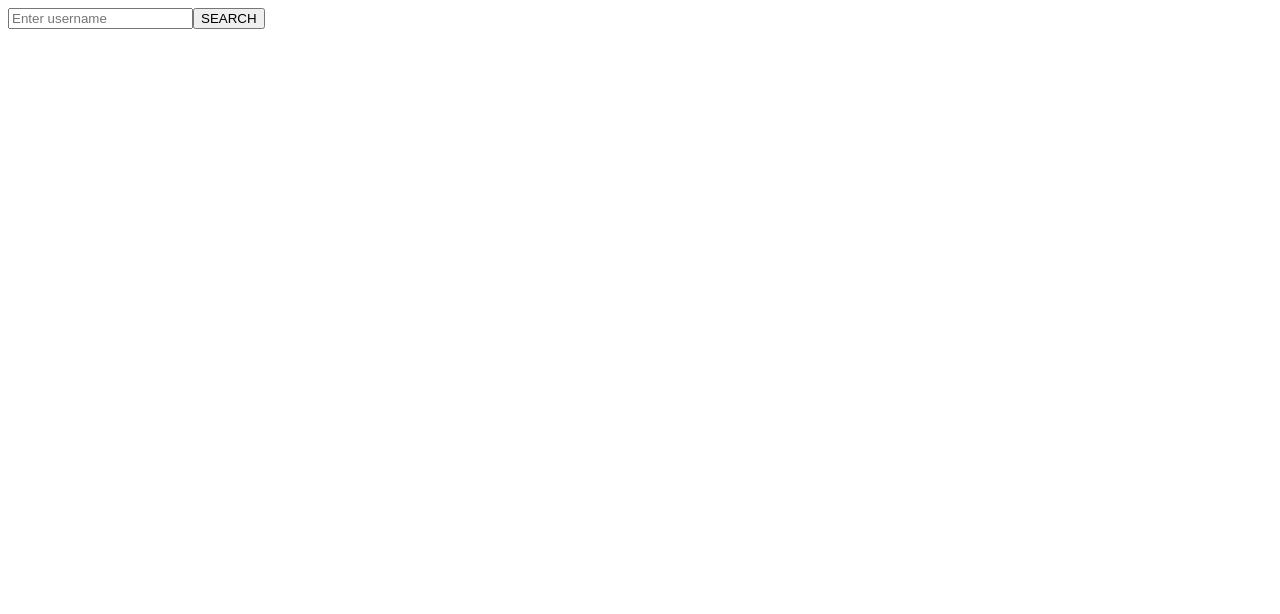
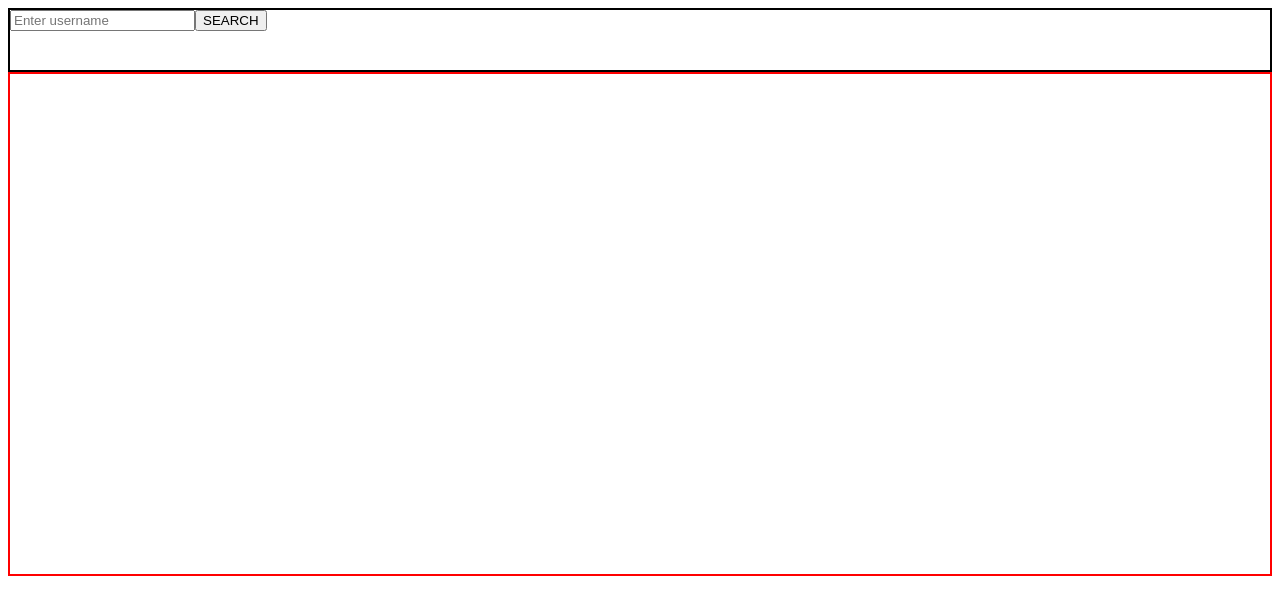
Before and after one commit to mdyasinreza1510/GH-PROFILE-FINDER, a React (Vite) app in the folder FIND-GITHUB-PROFILE/: page / in a window 1280 px wide. Shown: the top 614 px of the page. Built offline with nearby package versions, Linux system fonts and the light colour scheme.

Commit message:
adding cards

```diff
--- /dev/null
+++ b/FIND-GITHUB-PROFILE/src/Herosection.css
@@ -0,0 +1,8 @@
+.input-box{
+    border: 2px solid black;
+    height: 60px;
+}
+.main-box{
+    border: 2px solid red;
+    height: 500px;
+}
--- a/FIND-GITHUB-PROFILE/src/Herosection.jsx
+++ b/FIND-GITHUB-PROFILE/src/Herosection.jsx
@@ -1,3 +1,4 @@
+import "./Herosection.css"
 function Herosection(){
 
     return(
@@ -9,13 +10,13 @@ function Herosection(){
             <div className="input-box">
                 <input type="text" placeholder="Enter username"/>
                 <button>SEARCH</button>
+            </div>
 
 
-
-
-
-            </div>
             <div className="main-box" >
+                <div className="card1"></div>
+                <div className="card2"></div>
+                <div className="card3"></div>
 
 
             </div>
```
